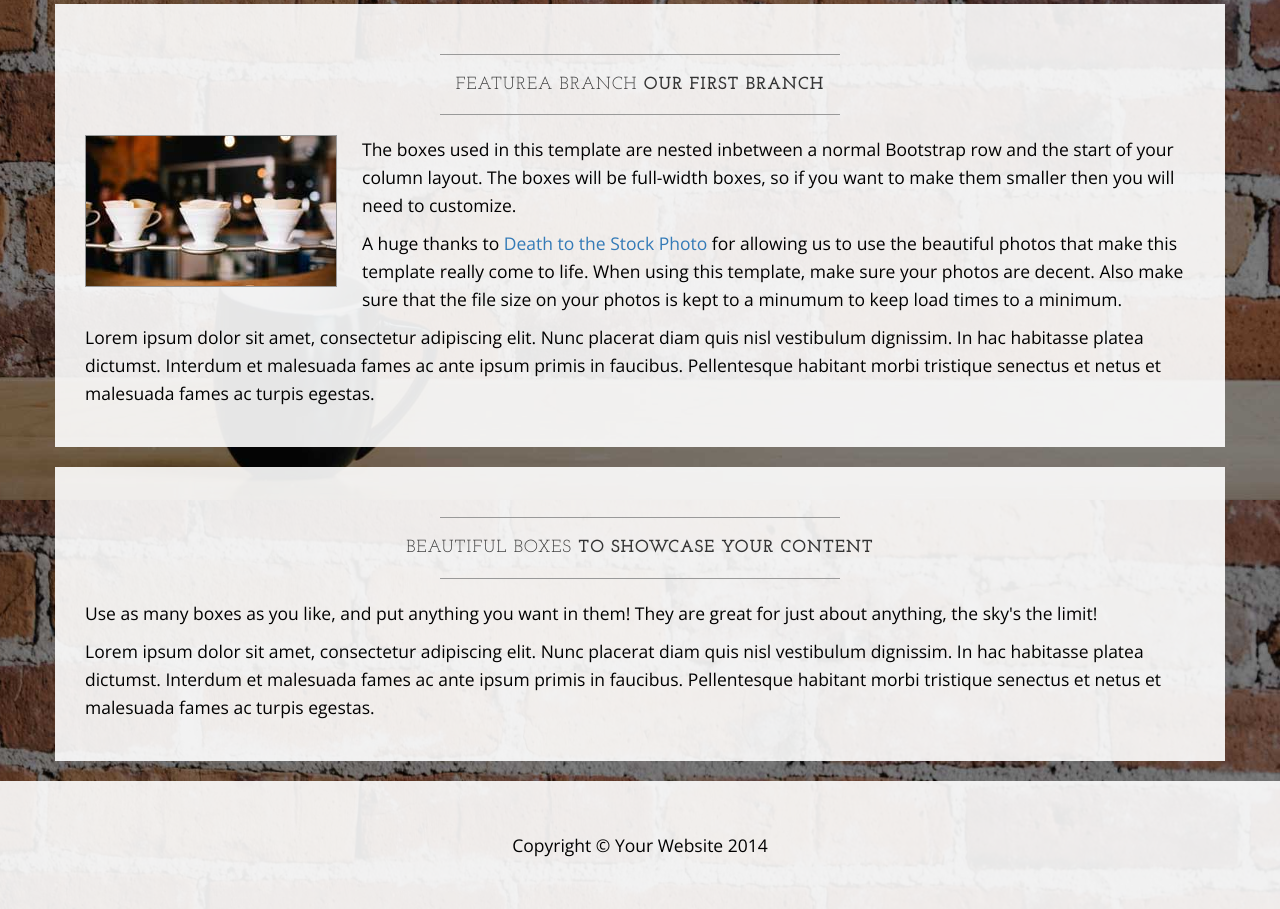
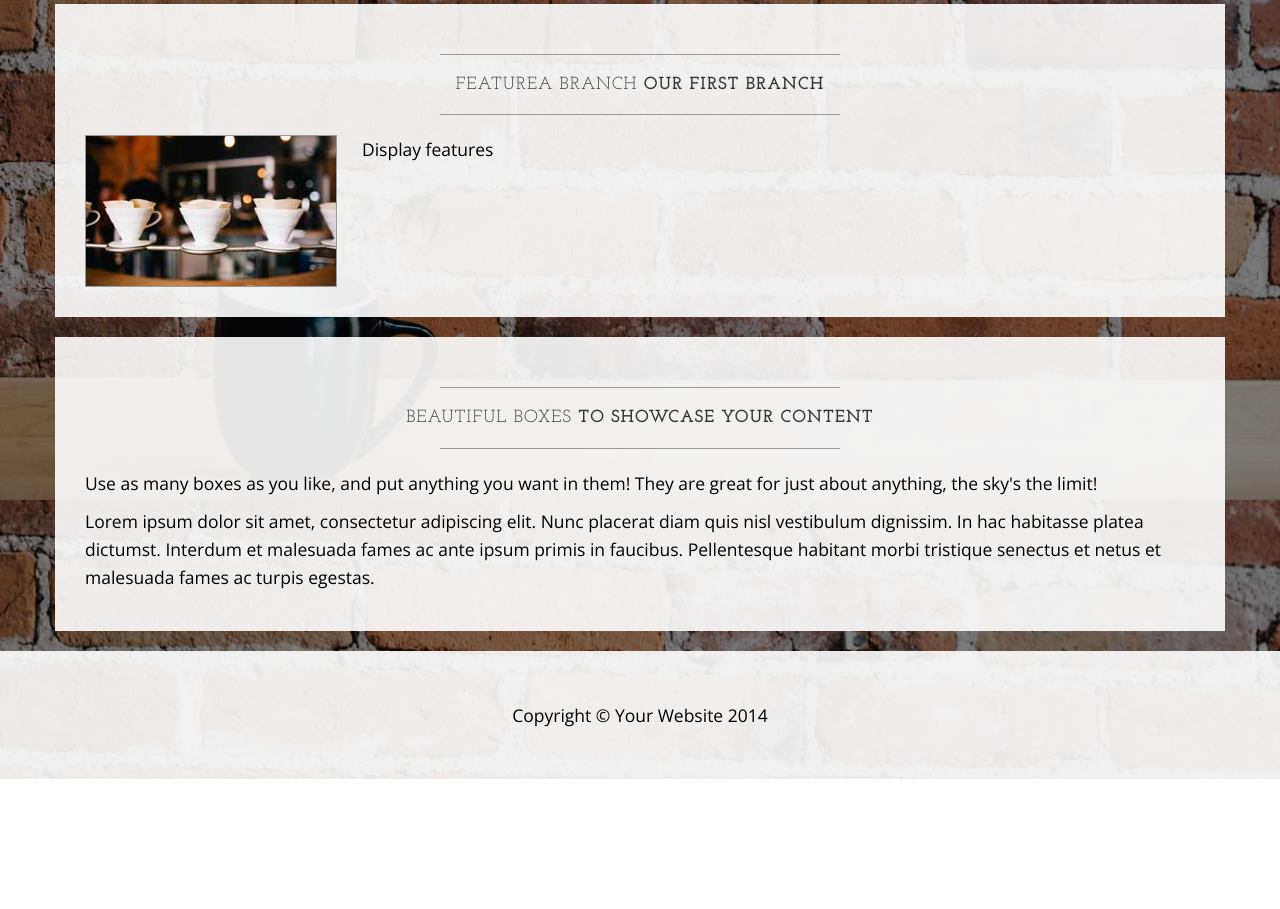
Before and after one commit to nikhil290892/Learnable-Git-Course, a plain HTML site: page index.html in a window 1280 px wide. Shown: the part 1100-2009 px from the top of the page. After the commit the page ends 1879 px from the top, so only its background shows below. Drawn offline with nearby package versions, Linux system fonts and the light colour scheme.

Commit message:
Changed text Lara

```diff
--- a/index.html
+++ b/index.html
@@ -129,9 +129,7 @@
                     <hr>
                     <img class="img-responsive img-border img-left" src="img/intro-pic.jpg" alt="">
                     <hr class="visible-xs">
-                    <p>The boxes used in this template are nested inbetween a normal Bootstrap row and the start of your column layout. The boxes will be full-width boxes, so if you want to make them smaller then you will need to customize.</p>
-                    <p>A huge thanks to <a href="http://join.deathtothestockphoto.com/" target="_blank">Death to the Stock Photo</a> for allowing us to use the beautiful photos that make this template really come to life. When using this template, make sure your photos are decent. Also make sure that the file size on your photos is kept to a minumum to keep load times to a minimum.</p>
-                    <p>Lorem ipsum dolor sit amet, consectetur adipiscing elit. Nunc placerat diam quis nisl vestibulum dignissim. In hac habitasse platea dictumst. Interdum et malesuada fames ac ante ipsum primis in faucibus. Pellentesque habitant morbi tristique senectus et netus et malesuada fames ac turpis egestas.</p>
+                    <p> Display features </p>
                 </div>
             </div>
         </div>
```
